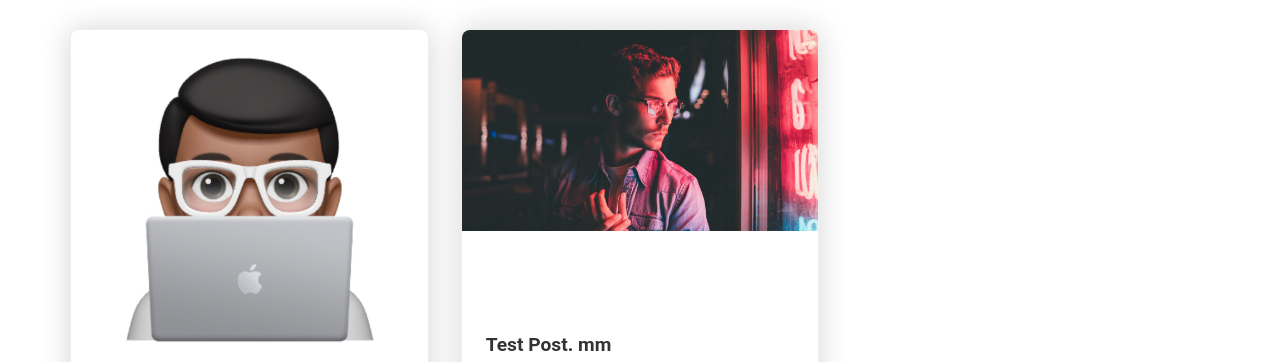
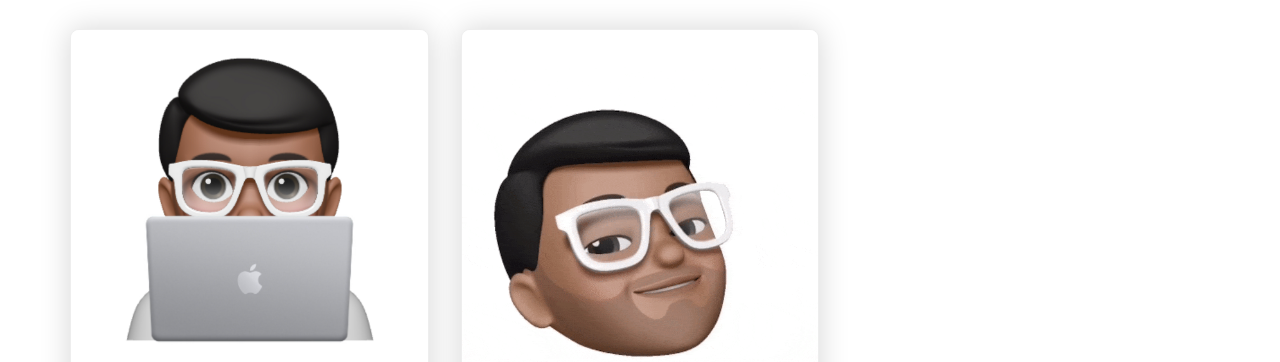
Before and after one commit to KeshavChawla/Keshav-Personal-Blog, a Gatsby site: page / in a window 1280 px wide. Shown: the part 425-787 px from the top of the page. Built offline with nearby package versions, Linux system fonts and the light colour scheme; Gatsby itself is replaced by a stand-in of ours.

Commit message:
Update Blog “2020-03-02-test-post”

```diff
--- a/_data/blog/2020-03-02-test-post.md
+++ b/_data/blog/2020-03-02-test-post.md
@@ -2,8 +2,8 @@
 template: BlogPost
 path: /filler-test-2
 date: 2020-02-01T06:15:50.738Z
-title: Test Post.  mm
-thumbnail: /assets/image-4.jpg
+title: Hello World 1
+thumbnail: /assets/lossy-keshav-white-animoji.gif
 metaDescription: df sdf df
 ---
 h dsui giuhjdfs udf ghihoiugigo hdfoijh io
```
